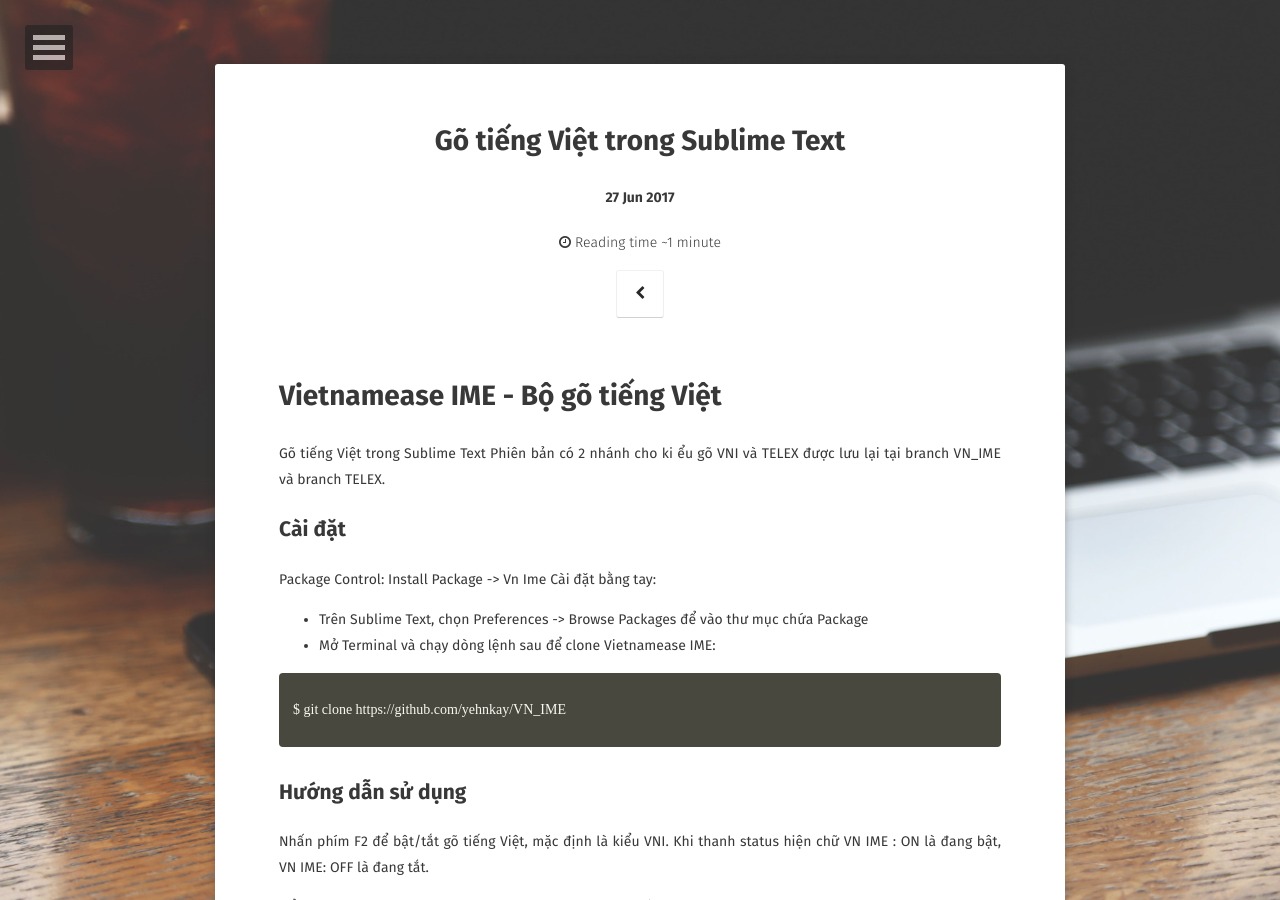
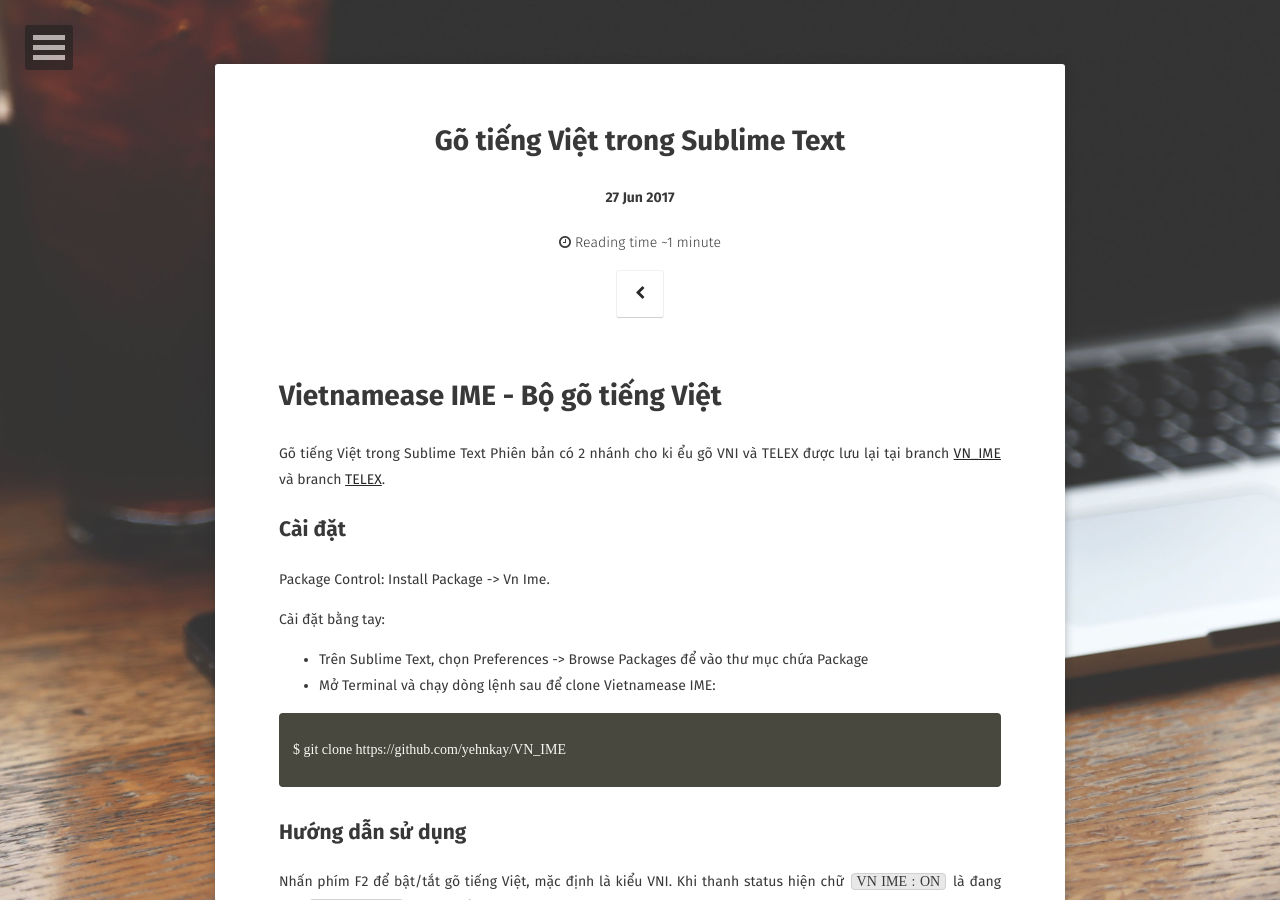
Before and after one commit to redsiren204/redsiren204.github.io, a Jekyll site: the page built from _posts/2017-06-27-go-tieng-viet-sublimetext.md, in a window 1280 px wide and 900 px high. Built offline with Jekyll 4.4.1, drawn with Linux system fonts in a browser that asks for light colours; some web fonts are replaced; comment, search, counter and statistics services are not loaded; some of the changed lines change nothing that is shown; some of the changed text lies outside the part shown.

Commit message:
Edit Vietnamese IME
Signed-off-by: Tran Van Tam <redsiren204@gmail.com>

```diff
--- a/_posts/2017-06-27-go-tieng-viet-sublimetext.md
+++ b/_posts/2017-06-27-go-tieng-viet-sublimetext.md
@@ -10,11 +10,12 @@
 # Vietnamease IME - Bộ gõ tiếng Việt
 
 Gõ tiếng Việt trong Sublime Text
-Phiên bản có 2 nhánh cho ki ểu gõ VNI và TELEX được lưu lại tại branch VN_IME và branch TELEX.
+Phiên bản có 2 nhánh cho ki ểu gõ VNI và TELEX được lưu lại tại branch [VN_IME](https://github.com/88d52bdba0366127fffca9dfa93895/VN_IME) và branch [TELEX](https://github.com/yehnkay/VN_IME/tree/TELEX).
 
 ## Cài đặt
 
-Package Control: Install Package -> Vn Ime
+Package Control: Install Package -> Vn Ime.
+
 Cài đặt bằng tay:
 * Trên Sublime Text, chọn Preferences -> Browse Packages để vào thư mục chứa Package
 * Mở Terminal và chạy dòng lệnh sau để clone Vietnamease IME:
@@ -25,9 +26,9 @@
 ## Hướng dẫn sử dụng
 
 Nhấn phím F2 để bật/tắt gõ tiếng Việt, mặc định là kiểu VNI.
-Khi thanh status hiện chữ VN IME : ON là đang bật, VN IME: OFF là đang tắt.
+Khi thanh status hiện chữ `VN IME : ON` là đang bật, `VN IME: OFF` là đang tắt.
 
-Để dùng kỉêu gõ TELEX, thêm giá trị telex trong tập tin cấu hình Preferences.sublime-settings tại Preferences -> Settings - User với giá trị true, như sau:
+Để dùng kiểu gõ TELEX, thêm giá trị `telex` trong tập tin cấu hình `Preferences.sublime-settings` tại `Preferences` -> `Settings - User` với giá trị `true`, như sau:
 {% highlight c %}
 {
 	"telex": true
```
Also changed, not shown: 2 other files.
